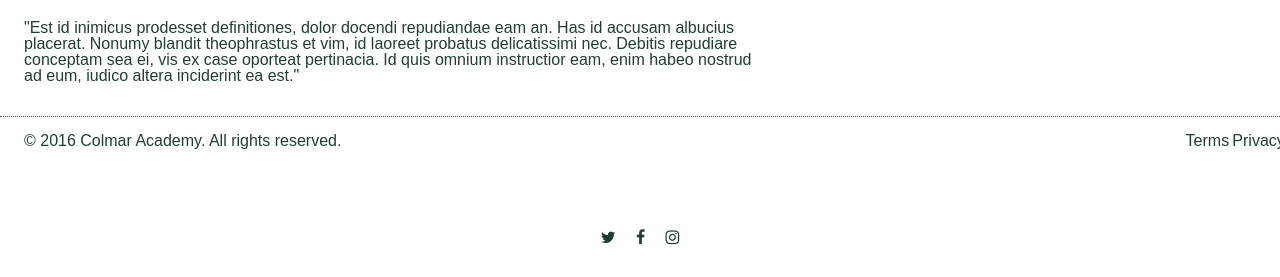
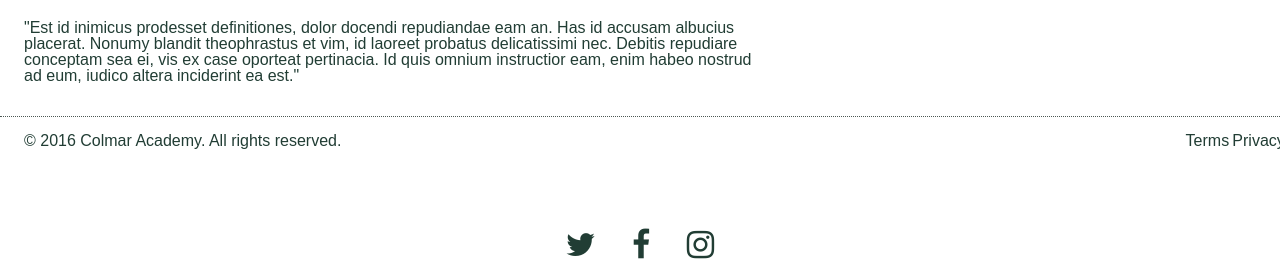
Before and after one commit to Russdog/ColmarAcademy, a plain HTML site: page index.html in a window 1280 px wide. Shown: the part 2705-2982 px from the top of the page. Drawn offline with Linux system fonts and the light colour scheme; a web font is replaced by a local one.

Commit message:
Social Icon Fix

```diff
--- a/index.html
+++ b/index.html
@@ -291,9 +291,9 @@
           </nav>
         </div>
         <div class="socialIcons">
-            <i class="fa fa-twitter"></i>
-            <i class="fa fa-facebook"></i>
-            <i class="fa fa-instagram"></i>
+            <i class="fa fa-twitter fa-2x"></i>
+            <i class="fa fa-facebook fa-2x"></i>
+            <i class="fa fa-instagram fa-2x"></i>
         </div>
 
       </footer>
--- a/resources/css/style.css
+++ b/resources/css/style.css
@@ -110,7 +110,7 @@ font-weight: bold;
 
 /* Header For Mobile  */
 
-@media only screen and (max-width: 480px) {
+@media only screen and (max-width: 768px) {
 
   .header .logo, .header ul {
     display: none;
@@ -540,7 +540,7 @@ nav.mobiHeader, nav.mobiHeader ul {
 }
 
 .socialIcons i {
-  padding: 1rem 0.5rem;
+  padding: 1rem 1rem;
 }
 
 /* Footer - Mobile */
```
